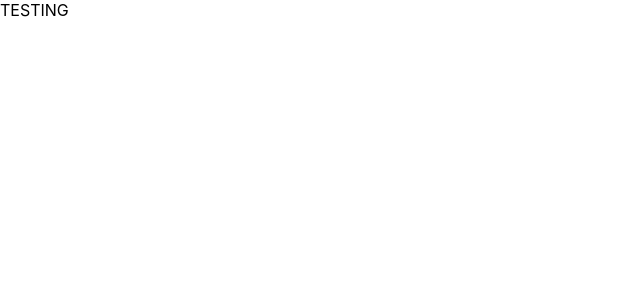
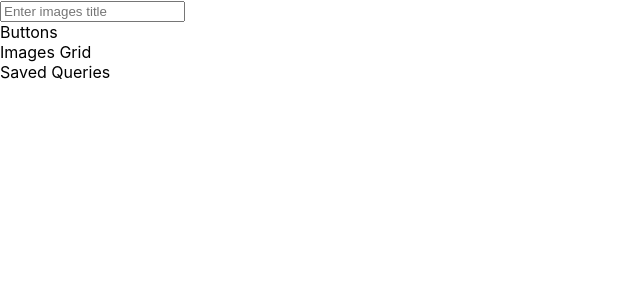
Before and after one commit to LukasKaselionis/unsplash-img-search, a React app: page / in a window 1280 px wide. Shown: the top 300 px of the page, without its empty margins (0-640 px from the left). Built offline with nearby package versions, Linux system fonts and the light colour scheme.

Commit message:
Search Input showed event target values

```diff
--- a/src/App.js
+++ b/src/App.js
@@ -4,9 +4,11 @@ import Layout from './hoc/Layout/Layout';
 class App extends Component {
   render() {
     return (
-      <Layout>
+      <div>
+        <Layout>
 
-      </Layout>
+        </Layout>
+      </div>
     )
   }
 }
--- /dev/null
+++ b/src/components/UI/Input/Input.css
@@ -0,0 +1,6 @@
+.Input {
+    width: 60%;
+    height: 50px;
+    font-size: 24px;
+    margin-bottom: 40px;
+}
--- /dev/null
+++ b/src/components/UI/Input/Input.js
@@ -0,0 +1,17 @@
+import React from 'react';
+import classes from './Input.css';
+
+const input = (props) => {
+
+    return (
+        <div>
+            <input
+                className={classes.Input}
+                type="search"
+                placeholder="Enter images title"
+                onChange={props.changed} />
+        </div>
+    )
+}
+
+export default input;
--- /dev/null
+++ b/src/containers/ImageData/ImageData.js
@@ -0,0 +1,19 @@
+import React, { Component } from 'react';
+import Input from '../../components/UI/Input/Input';
+
+class ImageData extends Component {
+
+    onInputChanged = (event) =>  {
+        console.log(event.target.value)
+    }
+
+    render() {
+        return (
+            <div>
+                <Input changed={this.onInputChanged} />
+            </div>
+        )
+    }
+}
+
+export default ImageData;
--- a/src/hoc/Layout/Layout.css
+++ b/src/hoc/Layout/Layout.css
@@ -2,3 +2,7 @@
     height: 100vh;
     background-color: #deeede;
 }
+
+.PageWrapper {
+    padding: 55px;
+}
--- a/src/hoc/Layout/Layout.js
+++ b/src/hoc/Layout/Layout.js
@@ -1,12 +1,18 @@
 import React from 'react';
 import Auxiliary from '../Auxiliary/Auxiliary';
+import ImageData from '../../containers/ImageData/ImageData';
 import classes from './Layout.css';
 
 const layout = () => {
     return (
         <Auxiliary>
             <div className={classes.Layout}>
-                <span>TESTING</span>
+                <div className={classes.PageWrapper}>
+                    <ImageData />
+                    <div>Buttons</div>
+                    <div>Images Grid</div>
+                    <div>Saved Queries</div>
+                </div>
             </div>
         </Auxiliary>
     )
```
